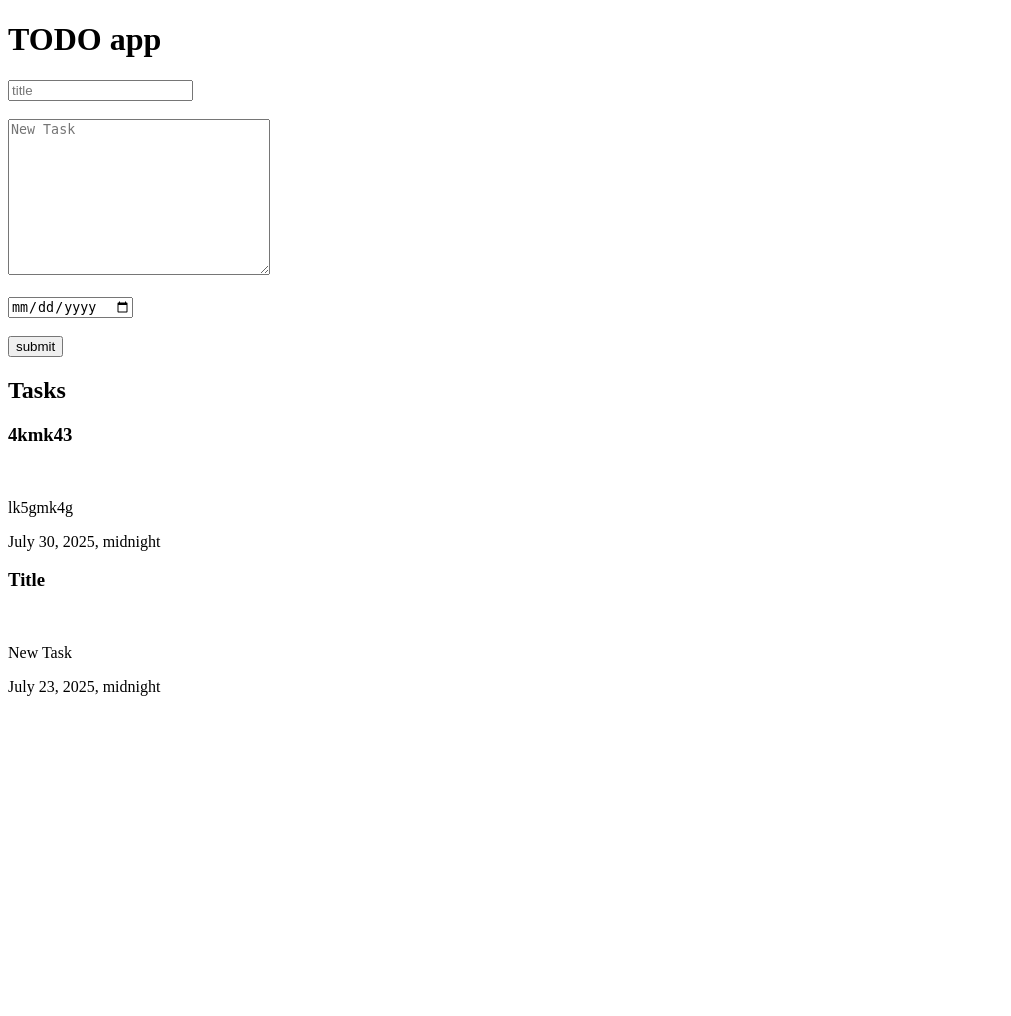
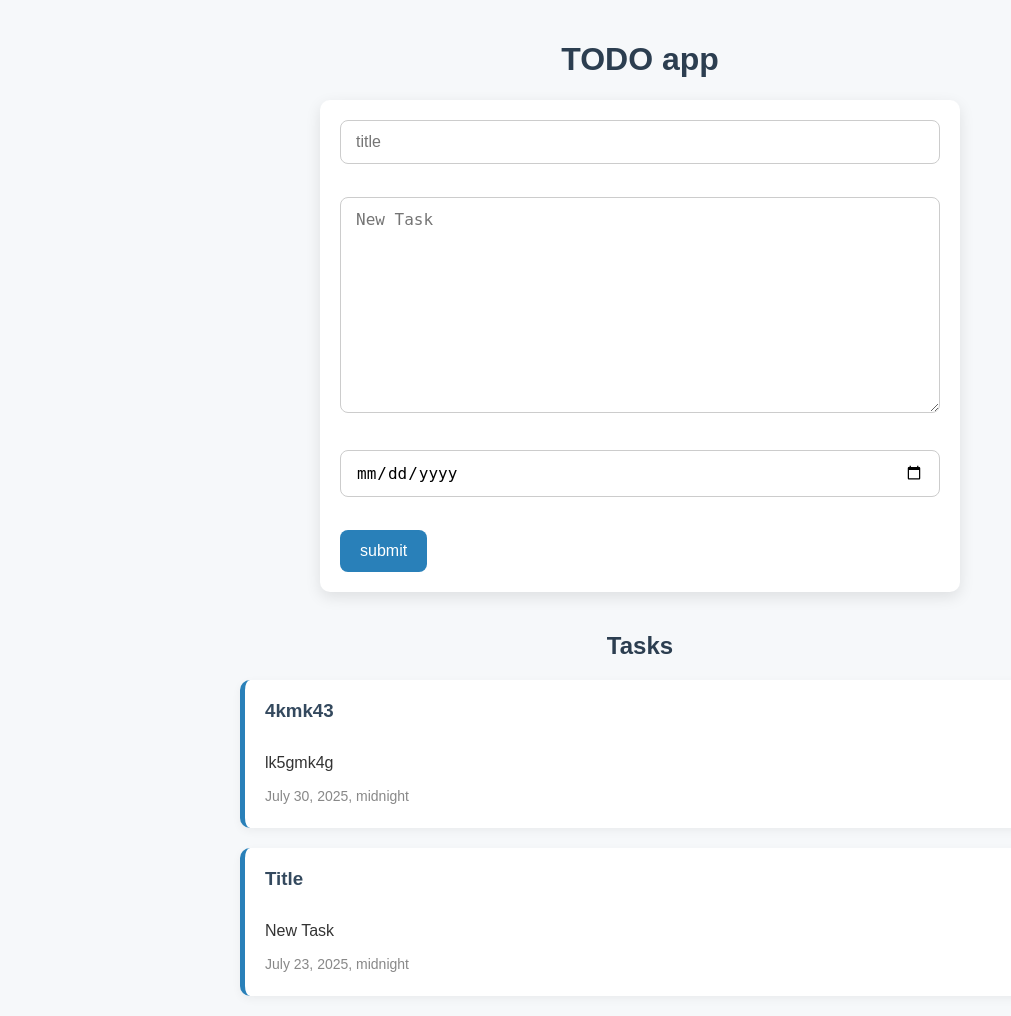
Before and after one commit to N0d1rb3k/todo_app, a Django app: page / in a window 1280 px wide. Shown: the whole page, without its empty margins (0-1011 px from the left). Before the commit the page ends 696 px from the top, so only its background shows below. Run offline with Django 5.2, Linux system fonts and the light colour scheme; data comes from the database, SQL or seed files in the repository; both versions use the stored data as it was after the commit.

Commit message:
added some styles

```diff
--- a/Todo/Todo/settings.py
+++ b/Todo/Todo/settings.py
@@ -1,3 +1,4 @@
+import os
 """
 Django settings for Todo project.
 
@@ -14,7 +15,6 @@ from pathlib import Path
 
 # Build paths inside the project like this: BASE_DIR / 'subdir'.
 BASE_DIR = Path(__file__).resolve().parent.parent
-
 
 # Quick-start development settings - unsuitable for production
 # See https://docs.djangoproject.com/en/5.2/howto/deployment/checklist/
@@ -111,6 +111,9 @@ USE_I18N = True
 
 USE_TZ = True
 
+STATICFILES_DIRS = [
+    BASE_DIR / "static",
+]
 
 # Static files (CSS, JavaScript, Images)
 # https://docs.djangoproject.com/en/5.2/howto/static-files/
--- a/Todo/Todo/urls.py
+++ b/Todo/Todo/urls.py
@@ -1,5 +1,6 @@
 from django.contrib import admin
 from django.urls import path,include
+
 
 urlpatterns = [
     path('admin/', admin.site.urls),
--- /dev/null
+++ b/Todo/main/static/css/style.css
@@ -0,0 +1,87 @@
+body {
+    font-family: Arial, sans-serif;
+    background-color: #f6f8fa;
+    margin: 0;
+    padding: 20px;
+    color: #333;
+}
+
+h1, h2 {
+    text-align: center;
+    color: #2c3e50;
+}
+
+form {
+    max-width: 600px;
+    margin: 0 auto 40px;
+    padding: 20px;
+    background-color: white;
+    border-radius: 10px;
+    box-shadow: 0 5px 15px rgba(0,0,0,0.1);
+}
+
+input[type="text"],
+textarea,
+input[type="date"] {
+    width: 100%;
+    padding: 12px 15px;
+    margin-bottom: 15px;
+    border: 1px solid #ccc;
+    border-radius: 8px;
+    font-size: 16px;
+    box-sizing: border-box;
+    transition: border 0.3s ease;
+}
+
+input[type="text"]:focus,
+textarea:focus,
+input[type="date"]:focus {
+    border-color: #2980b9;
+    outline: none;
+}
+
+button {
+    background-color: #2980b9;
+    color: white;
+    padding: 12px 20px;
+    border: none;
+    border-radius: 8px;
+    font-size: 16px;
+    cursor: pointer;
+    transition: background-color 0.3s ease;
+}
+
+button:hover {
+    background-color: #1f6396;
+}
+
+.task_list {
+    max-width: 800px;
+    margin: 0 auto;
+    display: grid;
+    gap: 20px;
+}
+
+.task {
+    background-color: #ffffff;
+    padding: 20px;
+    border-radius: 10px;
+    border-left: 5px solid #2980b9;
+    box-shadow: 0 3px 10px rgba(0,0,0,0.05);
+}
+
+.task h3 {
+    margin: 0;
+    color: #34495e;
+}
+
+.task p {
+    margin: 10px 0 0;
+    line-height: 1.6;
+}
+
+.time {
+    margin-top: 10px;
+    font-size: 14px;
+    color: #888;
+}
--- a/Todo/main/templates/html/home.html
+++ b/Todo/main/templates/html/home.html
@@ -1,3 +1,4 @@
+{% load static %}
 <!doctype html>
 <html lang="en">
 <head>
@@ -5,13 +6,14 @@
     <meta name="viewport"
           content="width=device-width, user-scalable=no, initial-scale=1.0, maximum-scale=1.0, minimum-scale=1.0">
     <meta http-equiv="X-UA-Compatible" content="ie=edge">
+    <link rel="stylesheet" href="{% static 'css/style.css' %}">
     <title>Home</title>
 </head>
 <body>
     <h1>TODO app</h1>
     <form method="post">
         {% csrf_token %}
-        <input type="text" name='title' placeholder="title"> <br> <br>
+        <input type="text" class="titlejs" name='title' placeholder="title"> <br> <br>
         <textarea name="task" id="new_task" cols="30" rows="10" placeholder="New Task"></textarea> <br> <br>
         <input type="date" name="date"> <br> <br>
         <button type="submit" >submit</button>
@@ -30,3 +32,4 @@
     </div>
 </body>
 </html>
+<script src=""></script>
--- a/Todo/main/urls.py
+++ b/Todo/main/urls.py
@@ -1,5 +1,7 @@
 from django.urls import path,include
 from . import views
+from django.conf import settings
+from django.conf.urls.static import static
 urlpatterns = [
     path('',views.home,name="home")
-]
+]+ static(settings.STATIC_URL, document_root=settings.STATIC_ROOT)
--- a/Todo/main/views.py
+++ b/Todo/main/views.py
@@ -1,4 +1,4 @@
-from django.shortcuts import render
+from django.shortcuts import render,redirect
 from .models import Tododb
 # Create your views here.
 def home(request):
@@ -8,5 +8,8 @@ def home(request):
         date = request.POST.get('date')
 
         Tododb.objects.create(title=title,task=task,date=date)
+
+        return redirect('home')
+
     all_tasks = Tododb.objects.all()
     return render(request,'html/home.html',{'tasks':all_tasks})
```
Also changed, not shown: Todo/main/templates/js/script.js (added, +7 -0 lines), Todo/db.sqlite3, Todo/main/templates/css/style.css (deleted).
